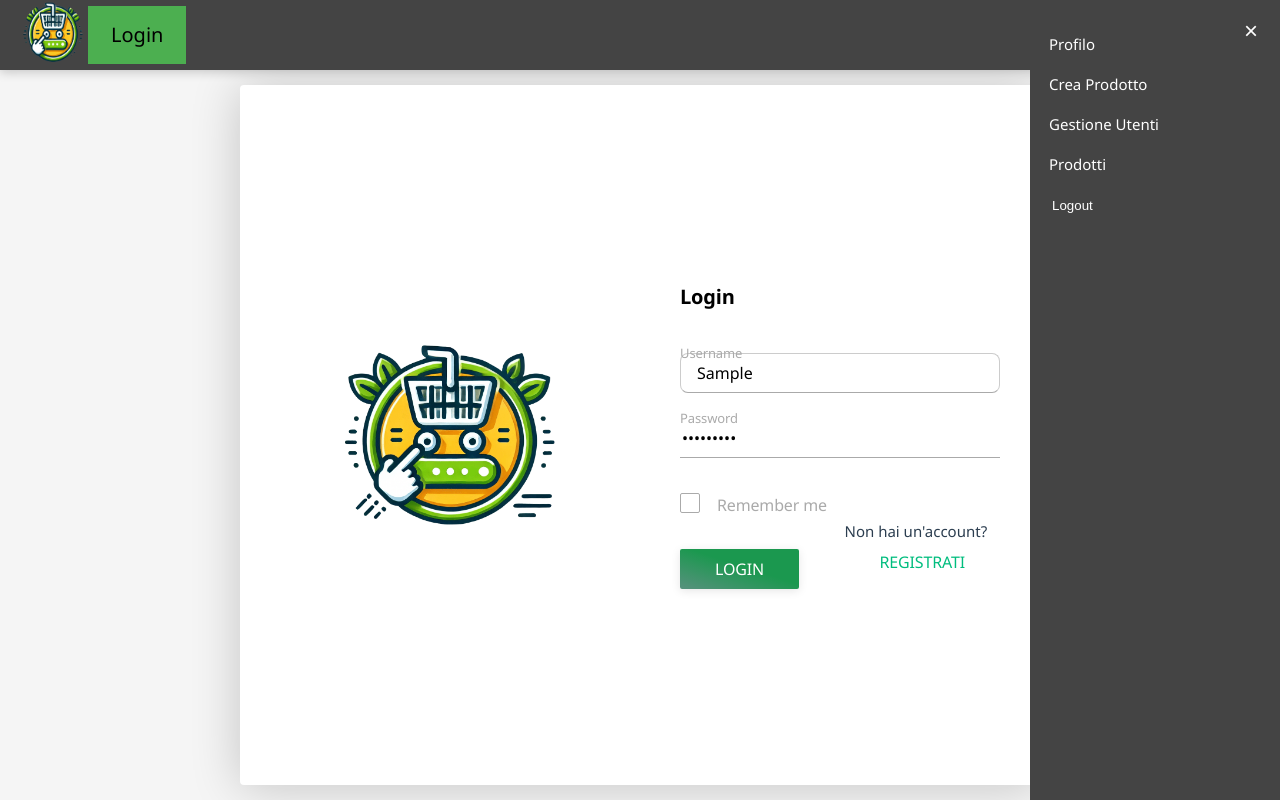
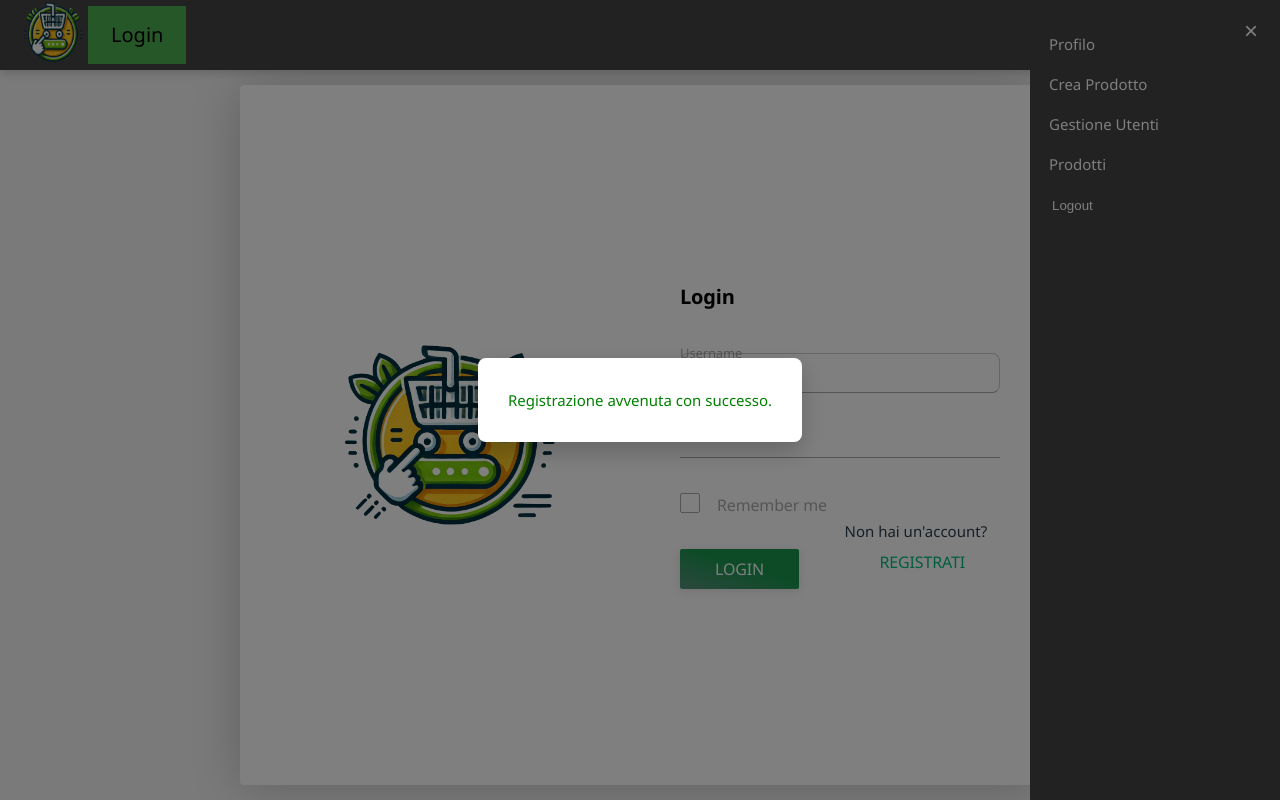
Before and after one commit to marco-villa-unibo/progetto_sistemi_web, a Vue app in the folder fe-shop-sistemi-web/: page /MyOrders in a window 1280 px wide. Both pictures are taken after typing "Sample", "Sample123" into the empty fields and a click on the button "LOGIN". Built offline with nearby package versions, Linux system fonts and the light colour scheme; no server answers.

Commit message:
Ultime modifiche

```diff
--- a/fe-shop-sistemi-web/src/components/CartComponent.vue
+++ b/fe-shop-sistemi-web/src/components/CartComponent.vue
@@ -259,12 +259,15 @@ const submitOrder = async () => {
     successMessage.value = 'Ordine effettuato con successo! 🎉'
     items.value = []
     await axios.delete('/api/v1/cart')
+    await new Promise(resolve => setTimeout(resolve, 3000))
+    showForm.value = false
   } catch (err) {
     console.error('Errore nel checkout:', err)
   } finally {
     submitting.value = false
   }
 }
+
 
 
 onMounted(() => {
--- a/fe-shop-sistemi-web/src/components/LoginComponent.vue
+++ b/fe-shop-sistemi-web/src/components/LoginComponent.vue
@@ -29,6 +29,11 @@
           </div>
         </div>
       </form>
+      <div v-if="showError" class="modal-overlay" @click="showError = false">
+        <div  :class="['modal-content', 'badge', colorMessage.toLowerCase()]" @click.stop>
+          <p>{{ errorMessage }}</p>
+        </div>
+      </div>
     </div>
   </template>
 
@@ -37,6 +42,10 @@
   import { setToken, getToken, removeToken } from "../utils/auth";
   import { useRouter } from 'vue-router';
   import { ref, computed, onMounted, onUnmounted } from 'vue'
+
+  const showError = ref(false);
+  var errorMessage : string
+  var colorMessage : string
 
   const router = useRouter();
   var setUsername:string
@@ -59,7 +68,7 @@
   function login() {
 
 
-        axios.post("/api/v1/auth/login", {
+    axios.post("/api/v1/auth/login", {
       username: setUsername,
       password: setPassword
     })
@@ -69,9 +78,25 @@
       const userInfo = response.data.user;
       router.push('/')
     }).catch(err => {
-            alert(err);
-          });
+        if (err.response) {
+              if (err.response.status == 401) {
+                errorMessage = "Username o Password errati.";
+                colorMessage = "error";
+              } else {
+                errorMessage = "Errore nel login. Riprova più tardi.";
+                colorMessage = "error";
+              }
+            } else {
+              errorMessage = "Registrazione avvenuta con successo.";
+              colorMessage = "success";
+            }
+             showError.value = true;
+
+          setTimeout(() => {
+             showError.value = false;
+          }, 3000)
       }
+    )}
 
   </script>
 
@@ -87,6 +112,20 @@
     padding: 0;
     height: 100%;
   }
+
+  .error-popup {
+  position: fixed;
+  top: 20px;
+  right: 20px;
+  background-color: #e74c3c;
+  color: white;
+  padding: 15px 25px;
+  border-radius: 5px;
+  box-shadow: 0 2px 10px rgba(0,0,0,0.2);
+  z-index: 1000;
+  font-weight: bold;
+  user-select: none;
+}
 
   #sandbox {
     font-family: "Lato", sans-serif;
@@ -107,6 +146,35 @@
     overflow: hidden;
   }
 
+  .modal-overlay {
+    position: fixed;
+    top: 0;
+    left: 0;
+    width: 100vw;
+    height: 100vh;
+    background: rgba(0, 0, 0, 0.5);
+    display: flex;
+    align-items: center;
+    justify-content: center;
+    z-index: 9999;
+  }
+
+  .error{
+    color:red
+  }
+
+  .success{
+    color:green
+  }
+
+  .modal-content {
+    background: white;
+    padding: 30px;
+    border-radius: 8px;
+    box-shadow: 0 10px 25px rgba(0, 0, 0, 0.2);
+    text-align: center;
+    max-width: 90%;
+  }
   input {
     font-family: inherit;
     -webkit-appearance: none;
--- a/fe-shop-sistemi-web/src/components/MyOrdersComponent.vue
+++ b/fe-shop-sistemi-web/src/components/MyOrdersComponent.vue
@@ -5,6 +5,7 @@ import { getToken } from "../utils/auth"
 
 const orders = ref<any[]>([])
 const searchUserId = ref('')
+const searchDate = ref('')
 
 const access_token = getToken()
 axios.defaults.headers.common['Authorization'] = `Bearer ${access_token}`
@@ -20,7 +21,11 @@ async function fetchOrders() {
 
 const filteredOrders = computed(() => {
   return orders.value
-    .filter(order => searchUserId.value === '' || order.UserId.toString().includes(searchUserId.value))
+    .filter(order => {
+      const matchesUser = searchUserId.value === '' || order.UserId.toString().includes(searchUserId.value)
+      const matchesDate = searchDate.value === '' || new Date(order.orderDate).toISOString().split('T')[0] === searchDate.value
+      return matchesUser && matchesDate
+    })
     .sort((a, b) => new Date(b.orderDate).getTime() - new Date(a.orderDate).getTime())
 })
 
@@ -33,12 +38,8 @@ onMounted(() => {
   <div class="order-manager-wrapper">
     <div class="card">
       <h2 style="margin-bottom: 1rem; color:black">📦 I Miei Ordini</h2>
-      <input
-        v-model="searchUserId"
-        placeholder="🔍 Cerca per User ID"
-        class="search-input"
-      />
-
+      <input v-model="searchUserId" placeholder="🔍 Cerca per User ID" class="search-input" style="display: none;"/>
+      <input v-model="searchDate" type="date" placeholder="📅 Cerca per Data" class="search-input" />
       <div class="order-list desktop-only">
         <table class="orders-table">
           <thead>
@@ -203,6 +204,7 @@ onMounted(() => {
 
   .mobile-only {
     display: block;
+    overflow: auto;
   }
 }
 </style>
```
